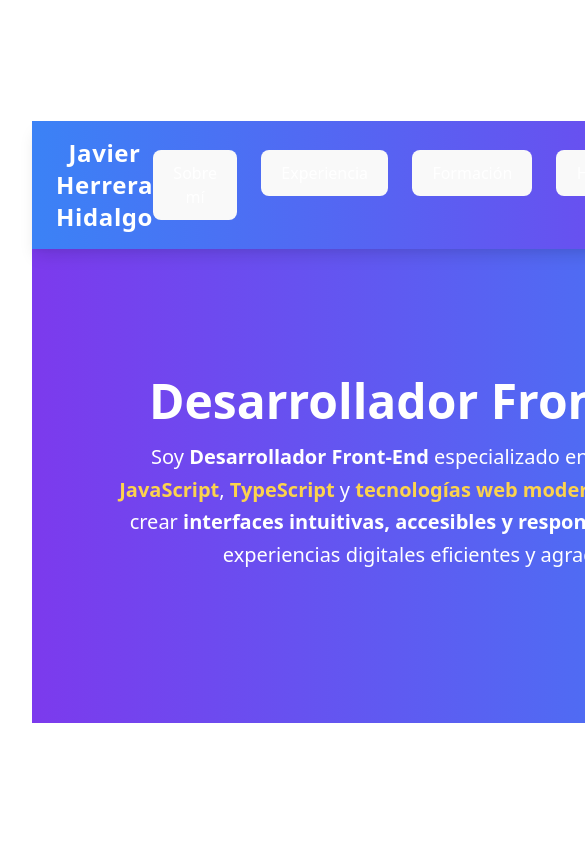
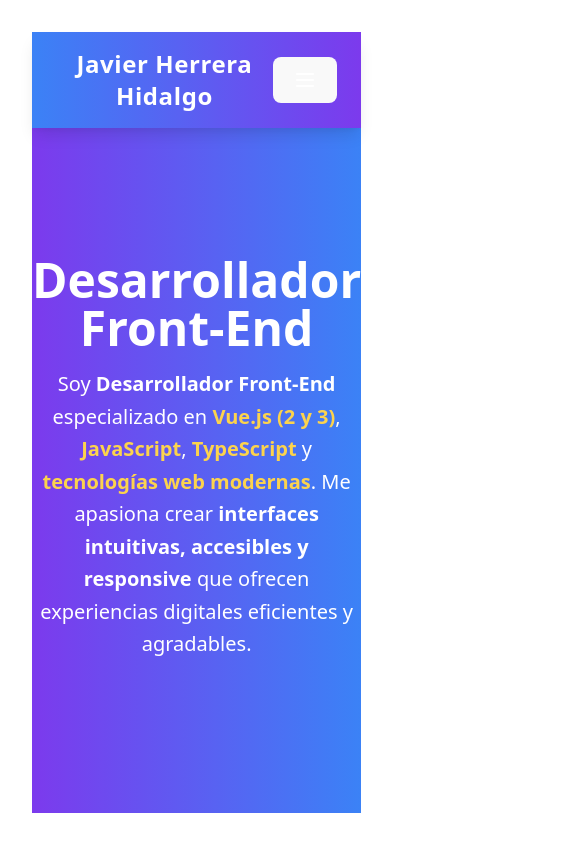
Before and after one commit to JherreraHidalgo/my-portfolio, a Vue app: page / in a window 390 px wide. Shown: the top 845 px of the page, 585 px wide, since content can reach past the window. Built offline with nearby package versions, Linux system fonts and the light colour scheme.

Commit message:
third commit, changes responsive

```diff
--- a/src/App.vue
+++ b/src/App.vue
@@ -7,46 +7,48 @@
         class="container mx-auto flex justify-between items-center py-4 px-6"
       >
         <h1 class="text-2xl font-bold tracking-wide">Javier Herrera Hidalgo</h1>
-        <nav>
-          <ul class="flex space-x-6">
-            <li>
+
+        <!-- Botón hamburguesa para móviles -->
+        <button
+          class="sm:hidden focus:outline-none"
+          @click="menuOpen = !menuOpen"
+        >
+          <svg
+            class="w-6 h-6"
+            fill="none"
+            stroke="currentColor"
+            viewBox="0 0 24 24"
+            xmlns="http://www.w3.org/2000/svg"
+          >
+            <path
+              stroke-linecap="round"
+              stroke-linejoin="round"
+              stroke-width="2"
+              d="M4 6h16M4 12h16M4 18h16"
+            ></path>
+          </svg>
+        </button>
+
+        <!-- Navbar -->
+        <nav
+          :class="{
+            'hidden sm:flex': !menuOpen,
+            'flex flex-col sm:flex-row space-y-2 sm:space-y-0 sm:space-x-6 mt-4 sm:mt-0': true,
+          }"
+        >
+          <ul class="flex flex-col sm:flex-row sm:space-x-6">
+            <li v-for="section in sectionsList" :key="section.id">
               <button
-                @click="showSection('about')"
-                class="hover:text-yellow-300 transition"
+                @click="
+                  showSection(section.id);
+                  menuOpen = false;
+                "
+                class="hover:text-yellow-300 transition relative pb-1"
               >
-                Sobre mí
-              </button>
-            </li>
-            <li>
-              <button
-                @click="showSection('experience')"
-                class="hover:text-yellow-300 transition"
-              >
-                Experiencia
-              </button>
-            </li>
-            <li>
-              <button
-                @click="showSection('education')"
-                class="hover:text-yellow-300 transition"
-              >
-                Formación
-              </button>
-            </li>
-            <li>
-              <button
-                @click="showSection('skills')"
-                class="hover:text-yellow-300 transition"
-              >
-                Habilidades
-              </button>
-            </li>
-            <li>
-              <button
-                @click="showSection('contact')"
-                class="hover:text-yellow-300 transition"
-              >
-                Contacto
+                {{ section.label }}
+                <span
+                  class="absolute left-0 -bottom-1 w-0 h-1 bg-yellow-300 transition-all duration-300 group-hover:w-full"
+                ></span>
               </button>
             </li>
           </ul>
@@ -70,7 +72,8 @@ import Education from "./components/Education.vue";
 import Skills from "./components/Skills.vue";
 import Contact from "./components/Contact.vue";
 
-const currentSection = ref(null);
+const currentSection = ref("hero");
+const menuOpen = ref(false);
 
 const sections = {
   hero: Hero,
@@ -81,7 +84,15 @@ const sections = {
   contact: Contact,
 };
 
-const currentSectionComponent = ref(Hero); // al cargar, se ve Hero
+const currentSectionComponent = ref(Hero);
+
+const sectionsList = [
+  { id: "about", label: "Sobre mí" },
+  { id: "experience", label: "Experiencia" },
+  { id: "education", label: "Formación" },
+  { id: "skills", label: "Habilidades" },
+  { id: "contact", label: "Contacto" },
+];
 
 function showSection(section) {
   if (sections[section]) {
@@ -94,22 +105,16 @@ function showSection(section) {
 /* Animación fade + slide */
 .fade-slide-enter-active,
 .fade-slide-leave-active {
-  transition: all 0.5s ease;
+  transition: opacity 0.5s ease, transform 0.5s ease;
 }
-.fade-slide-enter-from {
+.fade-slide-enter-from,
+.fade-slide-leave-to {
   opacity: 0;
-  transform: translateY(20px);
+  transform: translateY(30px);
 }
-.fade-slide-enter-to {
-  opacity: 1;
-  transform: translateY(0);
-}
+.fade-slide-enter-to,
 .fade-slide-leave-from {
   opacity: 1;
   transform: translateY(0);
 }
-.fade-slide-leave-to {
-  opacity: 0;
-  transform: translateY(20px);
-}
 </style>
```
